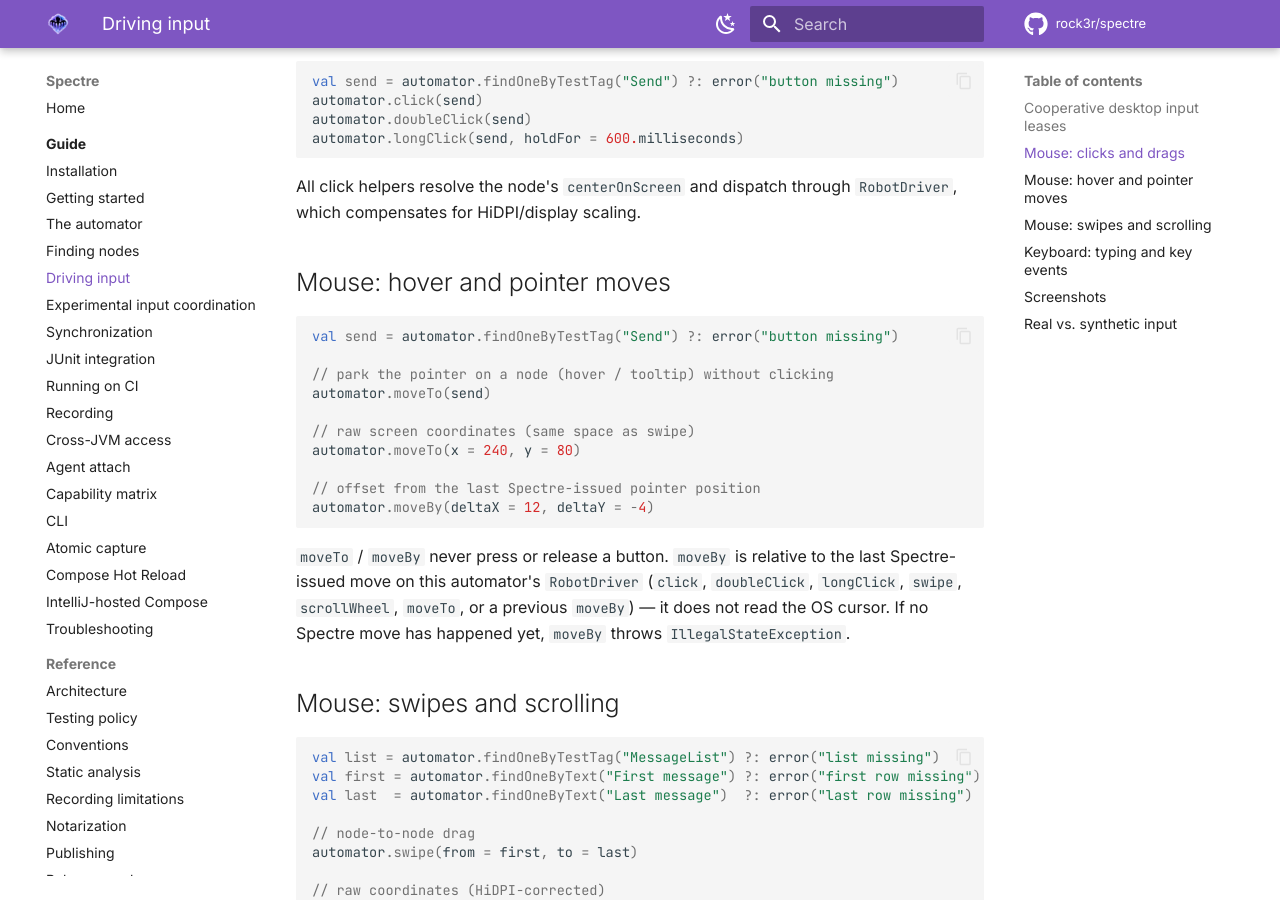
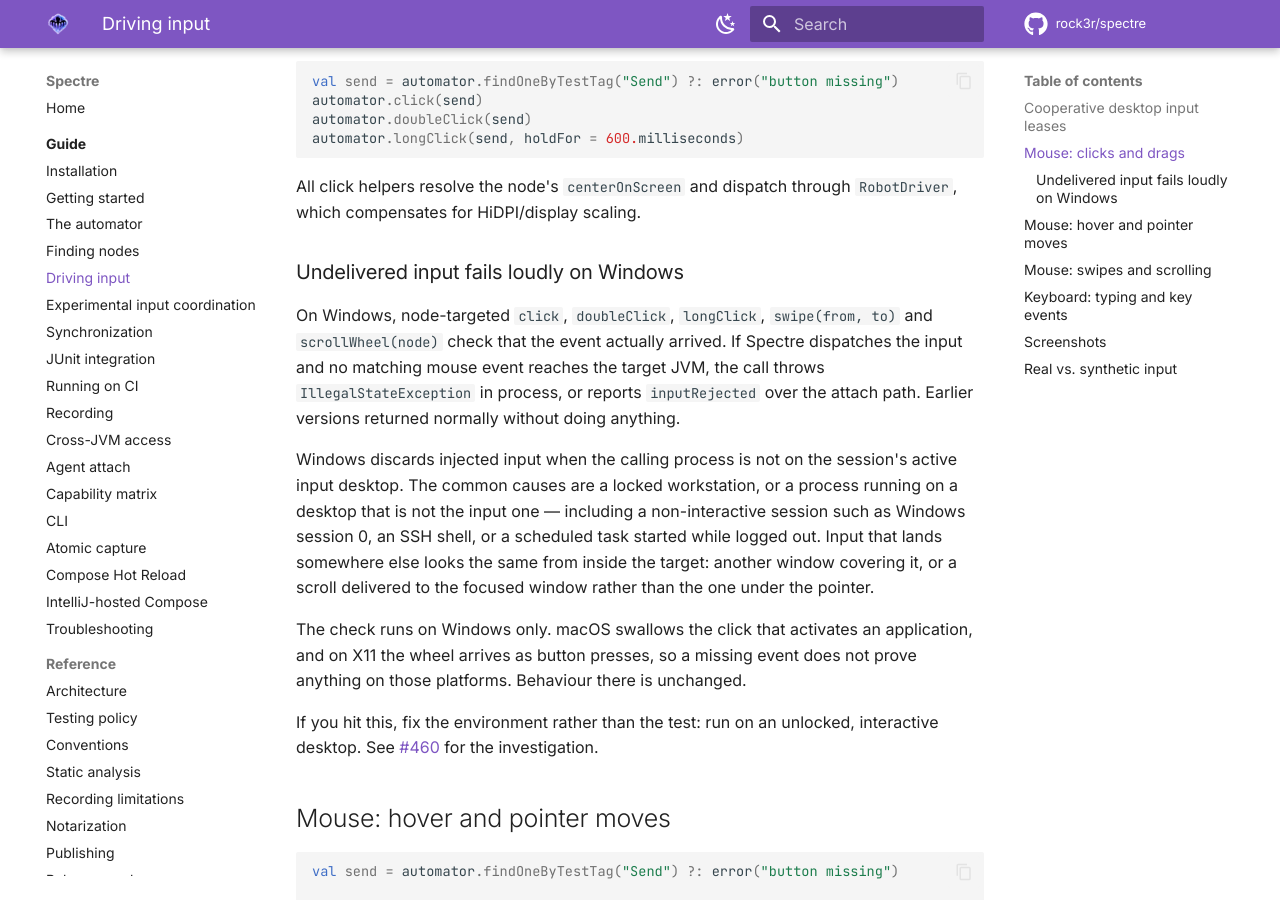
Before and after one commit to rock3r/spectre, an MkDocs documentation site: the page built from docs/guide/interactions.md, in a window 1280 px wide and 900 px high, scrolled down 1808 px. Built offline with MkDocs 1.6.1 and Material for MkDocs 9.7.7, drawn with Linux system fonts in a browser that asks for light colours; comment, search, counter and statistics services are not loaded.

Commit message:
Document that undelivered input now throws on Windows
`8da3f90` made node-targeted click, doubleClick, longClick, swipe and
scrollWheel fail loudly on Windows when the dispatched event never reaches the
target JVM. The user-facing docs still described the old behaviour, and
troubleshooting.md actively contradicted it by saying such input "either
no-ops".

interactions.md now documents the contract next to the click helpers it applies
to: what throws, what the attach path reports instead, why Windows discards the
input in the first place, and that the fix is to run on an unlocked interactive
desktop rather than to change the test.

It also says why the check is Windows-only, because that asymmetry is otherwise
surprising: macOS swallows the click that activates an application, and on X11
the wheel arrives as button presses, so a missing event proves nothing there.

Follows the #460 investigation, which established the measured causes.

```diff
--- a/docs/guide/interactions.md
+++ b/docs/guide/interactions.md
@@ -79,6 +79,28 @@ automator.longClick(send, holdFor = 600.milliseconds)
 
 All click helpers resolve the node's `centerOnScreen` and dispatch through `RobotDriver`,
 which compensates for HiDPI/display scaling.
+
+### Undelivered input fails loudly on Windows
+
+On Windows, node-targeted `click`, `doubleClick`, `longClick`, `swipe(from, to)` and
+`scrollWheel(node)` check that the event actually arrived. If Spectre dispatches the input
+and no matching mouse event reaches the target JVM, the call throws
+`IllegalStateException` in process, or reports `inputRejected` over the attach path.
+Earlier versions returned normally without doing anything.
+
+Windows discards injected input when the calling process is not on the session's active
+input desktop. The common causes are a locked workstation, or a process running on a
+desktop that is not the input one — including a non-interactive session such as Windows
+session 0, an SSH shell, or a scheduled task started while logged out. Input that lands
+somewhere else looks the same from inside the target: another window covering it, or a
+scroll delivered to the focused window rather than the one under the pointer.
+
+The check runs on Windows only. macOS swallows the click that activates an application,
+and on X11 the wheel arrives as button presses, so a missing event does not prove
+anything on those platforms. Behaviour there is unchanged.
+
+If you hit this, fix the environment rather than the test: run on an unlocked, interactive
+desktop. See [#460](https://github.com/rock3r/spectre/issues/460) for the investigation.
 
 ## Mouse: hover and pointer moves
 
```
Also changed, not shown: docs/guide/troubleshooting.md (+5 -3 lines).
